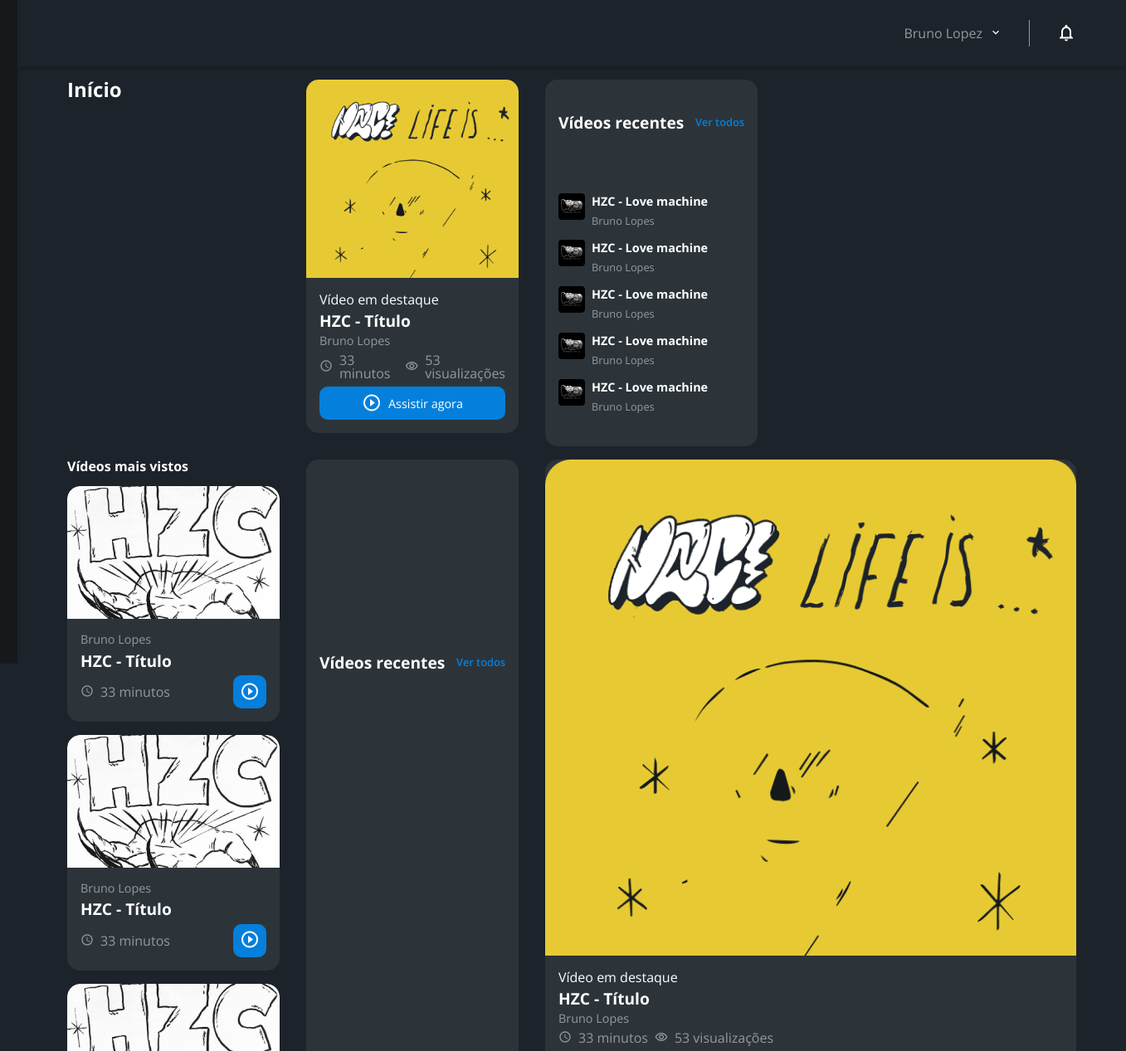
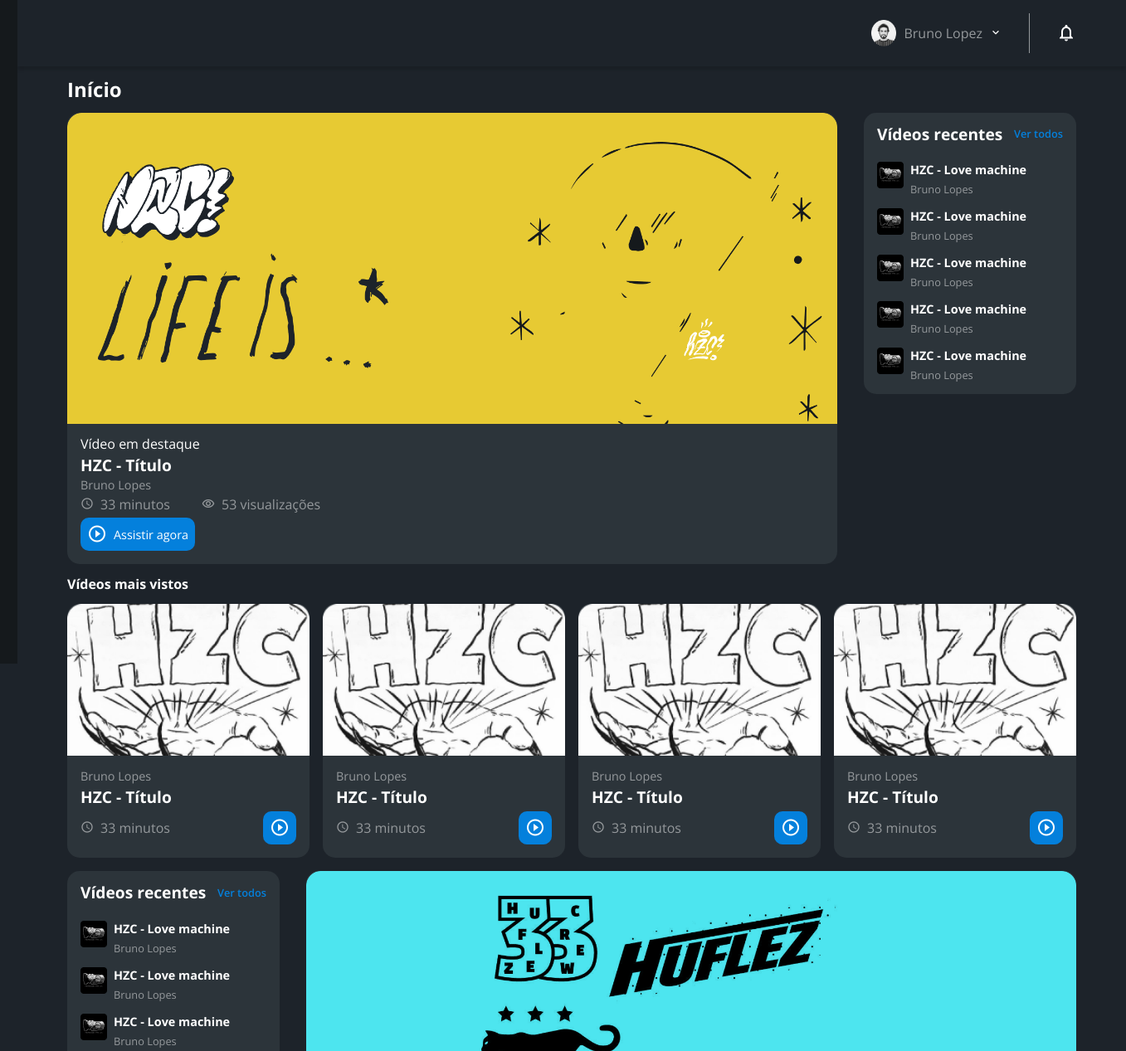
Before and after one commit to kauanvaz/HZC, a plain HTML site: page index.html in a window 1536 px wide. Shown: the top 1267 px of the page at 83% size, 179-1536 px from the left. Drawn offline with nearby package versions, Linux system fonts and the light colour scheme; files whose address does not match are found by name.

Commit message:
Finalização do layout desktop

```diff
--- a/assets/css/estilos.css
+++ b/assets/css/estilos.css
@@ -78,6 +78,7 @@ body {
         content: "";
         display: block;
         width: 32px;
+        height: 32px;
         background-image: url(../img/profile_2.png);
         background-size: contain;
         background-repeat: no-repeat;
@@ -190,9 +191,19 @@ body {
     .principal {
         display: grid;
         grid-template-columns: auto 1fr auto;
+        grid-template-areas:
+            "titulo-pagina titulo-pagina titulo-pagina"
+            "destaque-video destaque-video videos-recentes"
+            "secao-videos secao-videos secao-videos"
+            "produtos-recentes destaque-produtos destaque-produtos"
+            "secao-produtos secao-produtos secao-produtos";
         column-gap: 32px;
         padding: 16px 60px;
         grid-column: 2;
+    }
+
+    .titulo-secao {
+        grid-column: span 4;
     }
 }
 
@@ -201,6 +212,10 @@ body {
     border-radius: 15px;
     overflow: hidden;
     background-color: #2C343A;
+}
+
+.cartao__imagem--desktop {
+    display: none;
 }
 
 .cartao--destaque {
@@ -277,6 +292,23 @@ body {
 }
 
 @media screen and (min-width: 1440px) {
+    .cartao--destaque {
+        margin-bottom: 0;
+    }
+
+    .cartao__imagem--mobile {
+        display: none;
+    }
+
+    .cartao__imagem--desktop {
+        display: block;
+    }
+
+    .cartao__botao--destaque {
+        grid-column: auto;
+        padding: 16px 8px;
+    }
+
     .cartao--recentes {
         display: grid;
         grid-template-columns: auto auto;
@@ -285,6 +317,7 @@ body {
         width: 256px;
         padding: 16px;
         box-sizing: border-box; /*Usado por causa do uso de padding e tamanho*/
+        align-self: flex-start;
     }
 
     .cartao--recentes .cartao__titulo {
@@ -331,3 +364,33 @@ body {
     display: grid;
     gap: 16px
 }
+
+@media screen and (min-width: 1440px) {
+    .secao {
+        grid-template-columns: repeat(4,1fr);
+    }
+
+    .destaque-video {
+        grid-area: destaque-video;
+    }
+
+    .videos-recentes {
+        grid-area: videos-recentes;
+    }
+
+    .secao-videos {
+        grid-area: secao-videos;
+    }
+
+    .destaque-produtos {
+        grid-area: destaque-produtos;
+    }
+
+    .produtos-recentes {
+        grid-area: produtos-recentes;
+    }
+
+    .secao-produtos {
+        grid-area: secao-produtos;
+    }
+}
--- a/index.html
+++ b/index.html
@@ -29,8 +29,9 @@
     </nav>
     <main class="principal">
         <h2 class="titulo-pagina">Início</h2>
-        <article class="cartao cartao--destaque">
-            <img src="assets/img/banner-mobile_1.png" alt="Banner do cartão" class="cartao__imagem">
+        <article class="cartao cartao--destaque destaque-video">
+            <img src="assets/img/banner-mobile_1.png" alt="Banner do cartão" class="cartao__imagem cartao__imagem--mobile">
+            <img src="assets/img/banner_1.png" alt="Banner do cartão" class="cartao__imagem cartao__imagem--desktop">
             <div class="cartao__conteudo">
                 <p class="cartao__destaque">Vídeo em destaque</p>
                 <h3 class="cartao__titulo">HZC - Título</h3>
@@ -40,7 +41,7 @@
                 <button class="cartao__botao cartao__botao--play cartao__botao--destaque">Assistir agora</button>
             </div>
         </article>
-        <article class="cartao cartao--recentes">
+        <article class="cartao cartao--recentes videos-recentes">
             <h3 class="cartao__titulo">Vídeos recentes</h3>
             <a href="#" class="cartao__link">Ver todos</a>
             <ul class="cartao__lista">
@@ -71,7 +72,7 @@
                 </li>
             </ul>
         </article>
-        <section class="secao">
+        <section class="secao secao-videos">
             <h3 class="titulo-secao">Vídeos mais vistos</h3>
             <article class="cartao">
                 <img src="assets/img/video_1.png" alt="Vídeo" class="cartao__imagem">
@@ -110,7 +111,7 @@
                 </div>
             </article>
         </section>
-        <article class="cartao cartao--recentes">
+        <article class="cartao cartao--recentes produtos-recentes">
             <h3 class="cartao__titulo">Vídeos recentes</h3>
             <a href="#" class="cartao__link">Ver todos</a>
             <ul class="cartao__lista">
@@ -141,8 +142,9 @@
                 </li>
             </ul>
         </article>
-        <article class="cartao cartao--destaque">
-            <img src="assets/img/banner-mobile_1.png" alt="Banner do cartão" class="cartao__imagem">
+        <article class="cartao cartao--destaque destaque-produtos">
+            <img src="assets/img/banner-mobile_2.png" alt="Banner do cartão" class="cartao__imagem cartao__imagem--mobile">
+            <img src="assets/img/banner_2.png" alt="Banner do cartão" class="cartao__imagem cartao__imagem--desktop">
             <div class="cartao__conteudo">
                 <p class="cartao__destaque">Vídeo em destaque</p>
                 <h3 class="cartao__titulo">HZC - Título</h3>
@@ -152,7 +154,7 @@
                 <button class="cartao__botao cartao__botao--play cartao__botao--destaque">Assistir agora</button>
             </div>
         </article>
-        <section class="secao">
+        <section class="secao secao-produtos">
             <h3 class="titulo-secao">Vídeos mais vistos</h3>
             <article class="cartao">
                 <img src="assets/img/video_1.png" alt="Vídeo" class="cartao__imagem">
```
